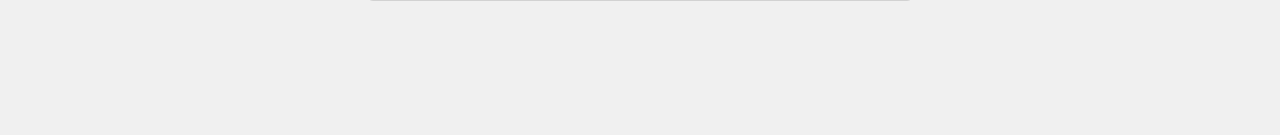
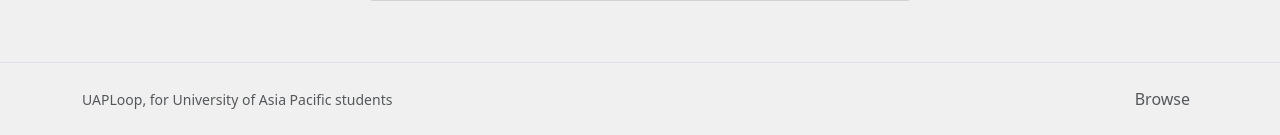
Before and after one commit to TajbihaMaisha/UAPLoop, a Django app: page /register/ in a window 1280 px wide. Shown: the part 665-800 px from the top of the page. Run offline with Django 5.2, Linux system fonts and the light colour scheme.

Commit message:
Add inbox link and footer to the layout

```diff
--- a/templates/base.html
+++ b/templates/base.html
@@ -11,19 +11,17 @@
 <body class="d-flex flex-column min-vh-100">
 <nav class="navbar navbar-expand-lg navbar-dark bg-dark mb-4">
   <div class="container">
-    <a class="navbar-brand" href="/">UAPLoop</a>
+    <a class="navbar-brand" href="{% url 'browse' %}">UAPLoop</a>
     <button class="navbar-toggler" type="button" data-bs-toggle="collapse" data-bs-target="#mainNav" aria-controls="mainNav" aria-expanded="false" aria-label="Toggle navigation">
       <span class="navbar-toggler-icon"></span>
     </button>
     <div class="collapse navbar-collapse" id="mainNav">
       <ul class="navbar-nav ms-auto">
-         <li class="nav-item"><a class="nav-link" href="{% url 'browse' %}">Browse</a></li>
+        <li class="nav-item"><a class="nav-link" href="{% url 'browse' %}">Browse</a></li>
         {% if user.is_authenticated %}
-          <li class="nav-item"><a class="nav-link" href="{% url 'browse' %}">Browse</a></li>
         <li class="nav-item"><a class="nav-link" href="{% url 'new_listing' %}">New listing</a></li>
         <li class="nav-item"><a class="nav-link" href="{% url 'my_listings' %}">My listings</a></li>
-
-
+        <li class="nav-item"><a class="nav-link" href="{% url 'inbox' %}">Inbox</a></li>
         <li class="nav-item">
           <form method="post" action="{% url 'logout' %}">
             {% csrf_token %}
@@ -44,6 +42,18 @@
   {% endfor %}
   {% block content %}{% endblock %}
 </div>
+<footer class="mt-auto border-top py-3 mt-4">
+  <div class="container d-flex flex-wrap justify-content-between align-items-center">
+    <span class="text-body-secondary small">UAPLoop, for University of Asia Pacific students</span>
+    <ul class="nav flex-wrap">
+      <li class="nav-item"><a class="nav-link px-2 text-body-secondary" href="{% url 'browse' %}">Browse</a></li>
+      {% if user.is_authenticated %}
+      <li class="nav-item"><a class="nav-link px-2 text-body-secondary" href="{% url 'new_listing' %}">New listing</a></li>
+      <li class="nav-item"><a class="nav-link px-2 text-body-secondary" href="{% url 'inbox' %}">Inbox</a></li>
+      {% endif %}
+    </ul>
+  </div>
+</footer>
 <script src="https://cdn.jsdelivr.net/npm/bootstrap@5.3.3/dist/js/bootstrap.bundle.min.js"></script>
 </body>
 </html>
```
